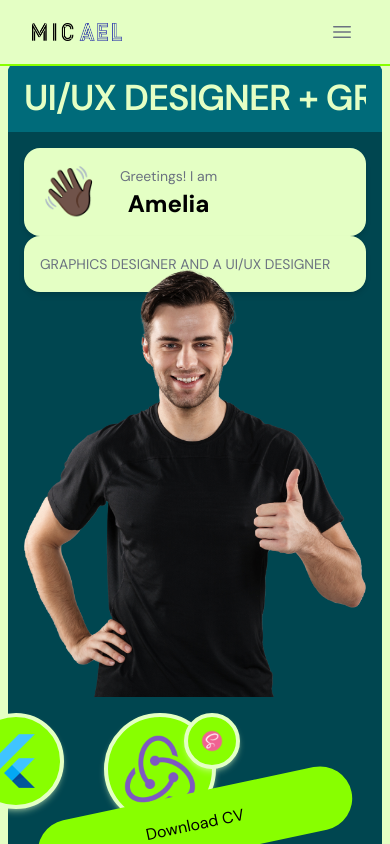
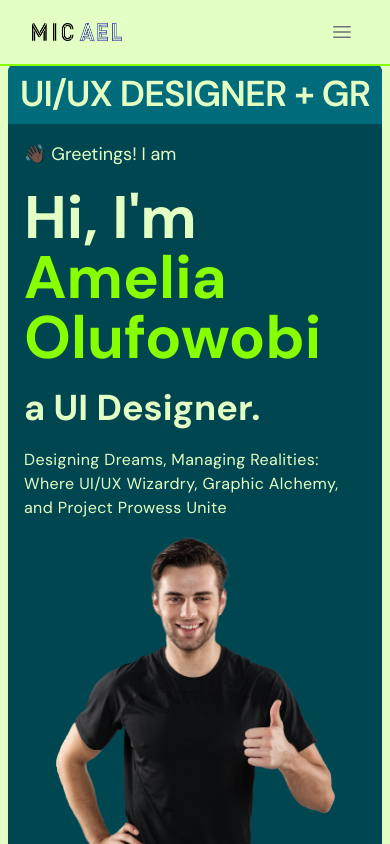
Before and after one commit to igbokwe-chibueze/amelia_portfolio, a React (Vite) app: page / in a window 390 px wide. Shown: the top 844 px of the page. Built offline with nearby package versions, Linux system fonts and the light colour scheme.

Commit message:
Updated Home Section.
Signed-off-by: igbokwe-chibueze <igbokwechibueze@gmail.com>

```diff
--- a/src/index.css
+++ b/src/index.css
@@ -59,7 +59,7 @@
   }
 
   .parallax {
-    @apply flex overflow-hidden tracking-tight leading-3 whitespace-nowrap flex-nowrap
+    @apply flex overflow-hidden tracking-tight leading-none whitespace-nowrap flex-nowrap
   }
 
   .scroller {
--- a/src/sections/Header.jsx
+++ b/src/sections/Header.jsx
@@ -2,9 +2,9 @@ import { images } from '../constants';
 
 const Header = () => {
   return (
-    <section id='header' className="w-full min-h-screen px-2 pt-16">
-      <div className="bg-midnight-green rounded-lg">
-        <div className="bg-caribbean-current text-tea-green rounded-t-lg p-4">
+    <section id='header' className="w-full min-h-screen pt-16 px-2">
+      <div className="bg-midnight-green rounded-lg mb-8">
+        <div className="bg-caribbean-current text-tea-green rounded-t-lg p-3 tablet:p-4">
           <div className="parallax">
             <div className="scroller">
               <span className="flex overflow-hidden tracking-tight leading-none whitespace-nowrap flex-nowrap">
@@ -14,52 +14,52 @@ const Header = () => {
           </div>
         </div>
 
-        <div className="grid grid-cols-1 md:grid-cols-3 gap-4 mt-4 mx-4">
+        <div className="grid grid-cols-1 tablet:grid-cols-3 gap-4 mt-4 mx-4">
           {/* First Column */}
-          <div className="md:col-span-1 mb-4 md:mb-0">
-            <div className="p-4 bg-tea-green rounded-2xl flex flex-row w-full shadow-md text-5xl items-center">
-              <span>👋🏿</span>
-              <div className="ml-5">
-                <p className="text-sm text-left text-gray-500 leading-6">Greetings! I am</p>
-                <h1 className="text-2xl font-extrabold text-center text-black capitalize">Amelia</h1>
-              </div>
-            </div>
-
-            <div className="p-4 bg-tea-green rounded-2xl flex flex-row w-full shadow-md items-center">
-              <p className="text-sm text-left text-gray-500 leading-6 w-full uppercase">
-                Graphics designer and a UI/UX designer
+          <div className="tablet:col-span-1">
+            <div className="flex flex-col gap-5 text-tea-green">
+              <h4 className=" text-lg font-normal">👋🏿 Greetings! I am</h4>
+              <h1 className="text-6xl font-bold">
+                Hi, I'm <span className="text-chartreuse-color capitalize">Amelia Olufowobi</span>
+              </h1>
+              <h2 className="text-4xl font-bold">
+                a <span>UI Designer.</span>
+              </h2>
+              <p className="text-base leading-6 tracking-wide">
+                Designing Dreams, Managing Realities:
+                Where UI/UX Wizardry, Graphic Alchemy, and Project Prowess Unite
               </p>
             </div>
           </div>
 
           {/* Second Column */}
-          <div className="md:col-span-1">
+          <div className="tablet:col-span-1">
             <div className="flex justify-center items-center">
               <img
                 src={images.profile}
                 alt="fallback_image"
-                width={360}
-                height={360}
-                className="object-contain z-10 -mt-14 p-0"
+                className="object-contain z-10 tablet:-mt-14 p-0 w-[350px] h-[350px] tablet:w-[450px] tablet:h-[450px]"
               />
             </div>
           </div>
 
           {/* Third Column */}
           <div className="tablet:col-span-1">
-            <div className='flex tablet:flex-col tablet:space-y-12'>
+            <div className='flex tablet:flex-col justify-between items-center
+              tablet:items-start tablet:space-y-12 pb-4 tablet:pb-0 -mt-2 tablet:-mt-0'
+            >
               {/* First Circle */}
-              <div className="w-24 h-24 -ml-14 hearder-icon-circles">
+              <div className="w-16 h-16 tablet:w-24 tablet:h-24 -mt-9 tablet:-mt-0 tablet:-ml-14 hearder-icon-circles">
                 <img src={images.flutter} alt="Flutter" className="object-cover w-full h-full" />
               </div>
 
               {/* Second Circle */}
-              <div className="w-28 h-28 ml-10 hearder-icon-circles">
+              <div className="w-20 h-20 tablet:w-28 tablet:h-28 tablet:ml-10 hearder-icon-circles">
                 <img src={images.redux} alt="Redux" className="object-cover w-full h-full" />
               </div>
 
               {/* Third Circle */}
-              <div className="w-14 h-14 -ml-8 hearder-icon-circles">
+              <div className="w-16 h-16 tablet:w-14 tablet:h-14 -mt-10 tablet:-mt-0 tablet:-ml-8 hearder-icon-circles">
                 <img src={images.sass} alt="Sass" className="object-cover w-full h-full" />
               </div>
             </div>
@@ -69,7 +69,7 @@ const Header = () => {
         <div className="flex justify-center items-center mt-4">
           <button
             type="button"
-            className="bg-chartreuse-color p-2 rounded-full w-80  h-16 z-20 -mt-12 -rotate-12"
+            className="bg-chartreuse-color p-2 rounded-full w-52 h-14 tablet:w-80 tablet:h-16 z-20 -mt-4 tablet:-mt-12 -rotate-12"
           >
             Download CV
           </button>
```
Also changed, not shown: 1 other file (tests, documents, lock files or other folders).
